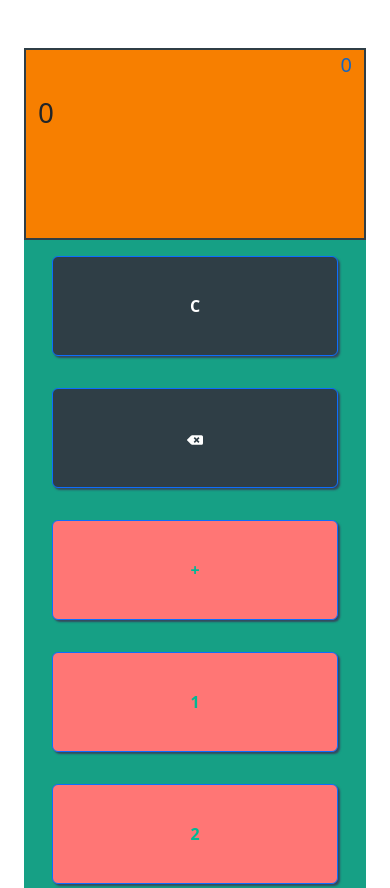
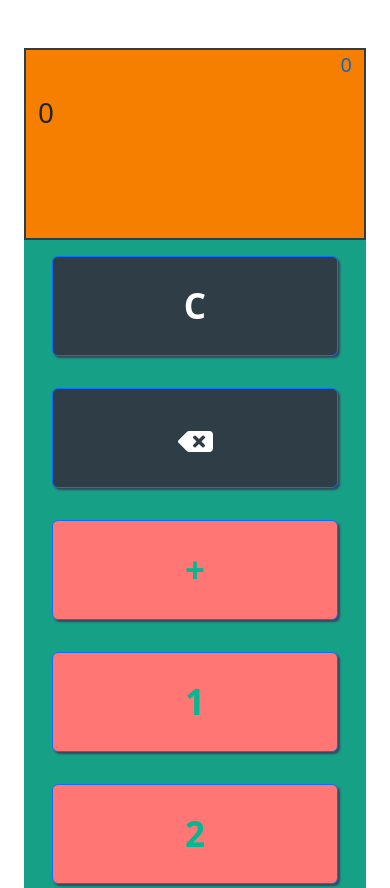
Before and after one commit to Md-Tarikul-Islam-Juel/calculator, a React (Create React App) app: page / in a window 390 px wide. Shown: the top 888 px of the page. Built offline with nearby package versions, Linux system fonts and the light colour scheme.

Commit message:
Update Calculator.css

```diff
--- a/src/components/Calculator/Calculator.css
+++ b/src/components/Calculator/Calculator.css
@@ -66,6 +66,7 @@
   }
   .btn {
     height: 100px;
+    font-size: 35px;
   }
 }
 
@@ -83,6 +84,7 @@
   }
   .btn {
     height: 100px;
+    font-size: 35px;
   }
 }
 
@@ -101,6 +103,7 @@
   }
   .btn {
     height: 100px;
+    font-size: 35px;
   }
 }
 
```
